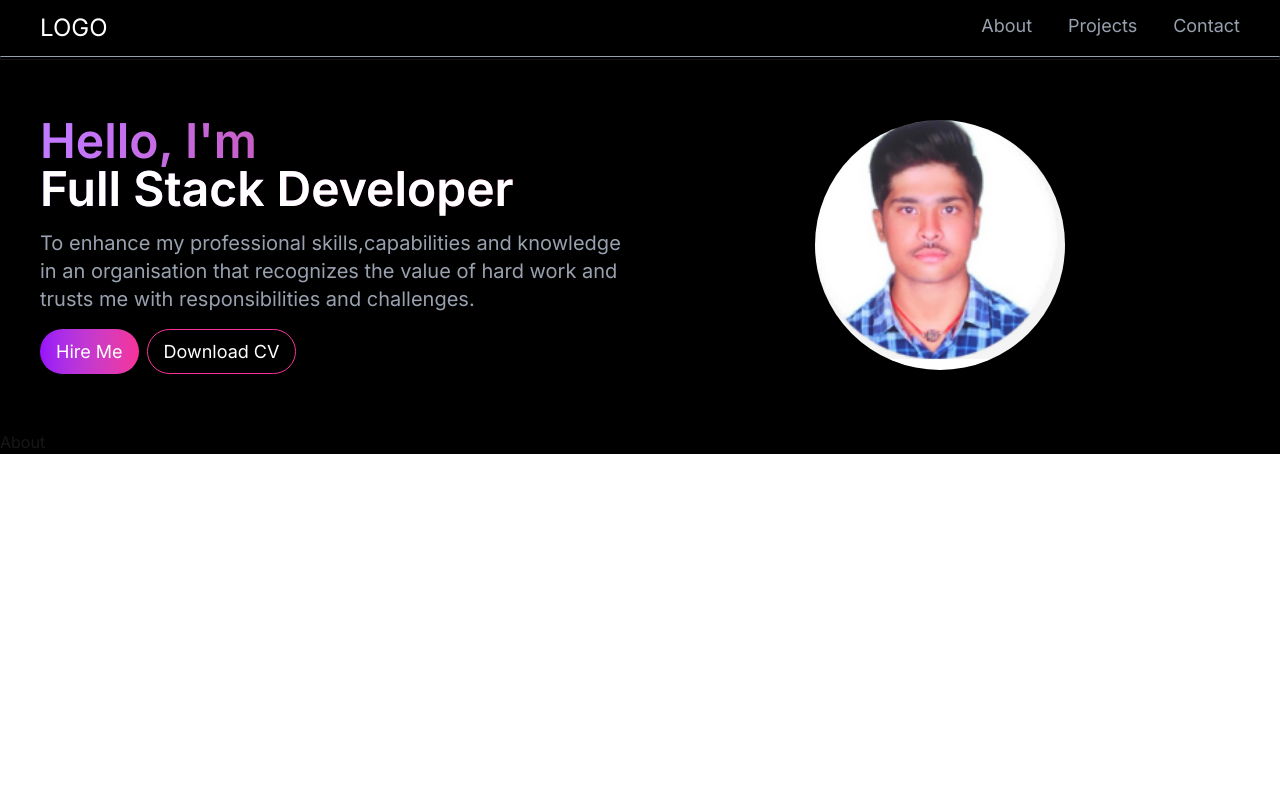
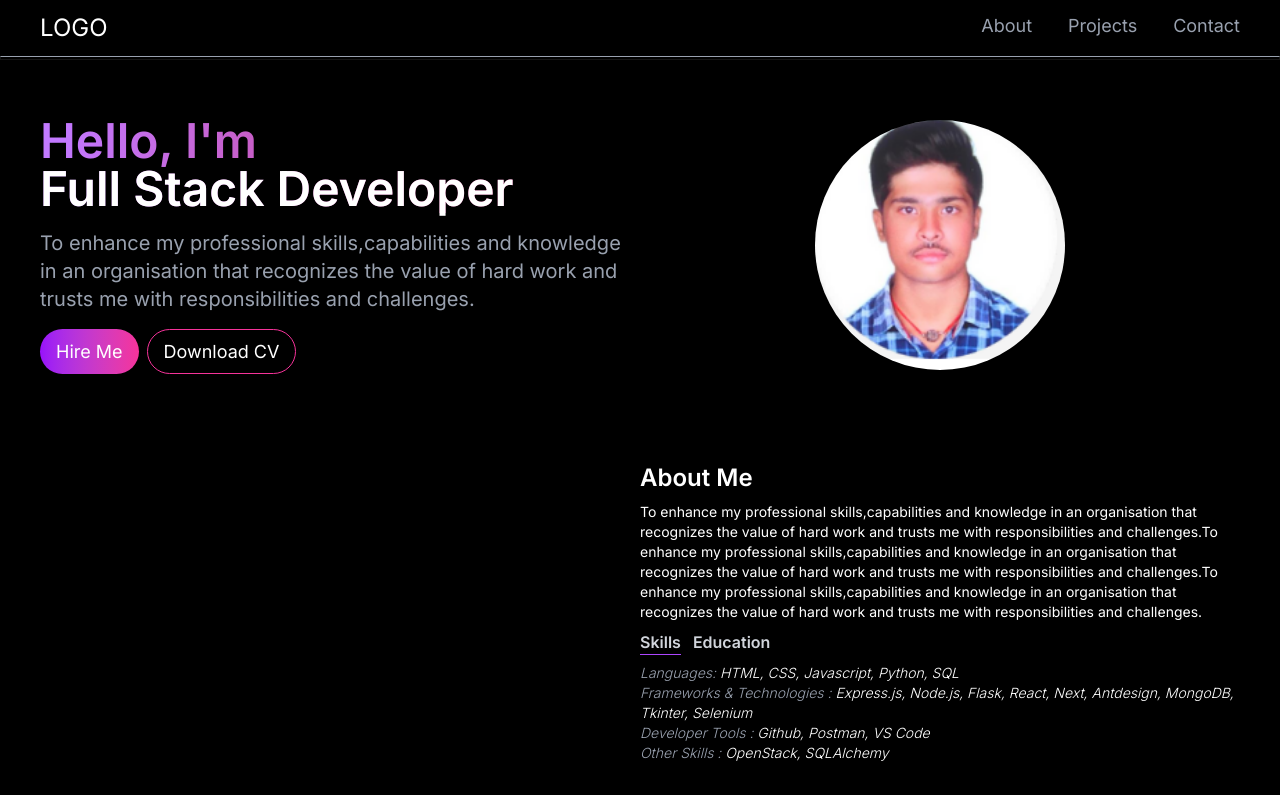
Before and after one commit to GaneshV21/Portfolio, a Next.js app: page / in a window 1280 px wide. Built offline with nearby package versions, Linux system fonts and the light colour scheme.

Commit message:
right side completed for about page

```diff
--- a/app/components/About.js
+++ b/app/components/About.js
@@ -1,8 +1,93 @@
-import React from "react";
-import PropTypes from "prop-types";
+"use client";
+import { useState } from "react";
 
 function About() {
-  return <div>About</div>;
+  let [state, setState] = useState("skills");
+  return (
+    <div className="flex p-4 lg:p-8 justify-between">
+      <div></div>
+      <div className="lg:w-1/2 flex gap-4">
+        <div className="flex flex-col gap-2">
+          <p className="text-white text-2xl font-semibold">About Me</p>
+          <p className="text-white text-sm">
+            To enhance my professional skills,capabilities and knowledge in an
+            organisation that recognizes the value of hard work and trusts me
+            with responsibilities and challenges.To enhance my professional
+            skills,capabilities and knowledge in an organisation that recognizes
+            the value of hard work and trusts me with responsibilities and
+            challenges.To enhance my professional skills,capabilities and
+            knowledge in an organisation that recognizes the value of hard work
+            and trusts me with responsibilities and challenges.
+          </p>
+          <div className="flex flex-col gap-2">
+            <div className="flex gap-3">
+              <p
+                className={` font-semibold text-gray-300 hover:text-white text-md border-b ${state === "skills" ? "border-b-purple-500" : "border-none"}  cursor-pointer`}
+                onClick={() => setState("skills")}
+              >
+                Skills
+              </p>
+              <p
+                className={`font-semibold text-gray-300 hover:text-white text-md border-b ${state === "education" ? "border-b-purple-500" : "border-none"} cursor-pointer`}
+                onClick={() => setState("education")}
+              >
+                Education
+              </p>
+            </div>
+            {state === "skills" && (
+              <div className="text-white text-sm">
+                <p className="text-gray-400 font-light italic">
+                  Languages:{" "}
+                  <span className="text-white">
+                    HTML, CSS, Javascript, Python, SQL
+                  </span>
+                </p>
+
+                <p className="text-gray-400 font-light italic">
+                  Frameworks & Technologies :{" "}
+                  <span className="text-white">
+                    Express.js, Node.js, Flask, React, Next, Antdesign, MongoDB,
+                    Tkinter, Selenium
+                  </span>
+                </p>
+
+                <p className="text-gray-400 font-light italic">
+                  Developer Tools :{" "}
+                  <span className="text-white">Github, Postman, VS Code</span>
+                </p>
+                <p className="text-gray-400 font-light italic">
+                  Other Skills :{" "}
+                  <span className="text-white">OpenStack, SQLAlchemy</span>
+                </p>
+              </div>
+            )}
+
+            {state === "education" && (
+              <div className="flex flex-col gap-2 text-white">
+                <div>
+                  <p className="text-sm ">
+                    Bachelor of Technology in Information Technology
+                  </p>
+                  <p className="text-sm text-gray-400 font-light italic">
+                    Saranathan College of Enginnering (Aug 2019 - May 2023)
+                  </p>
+                </div>
+
+                <div>
+                  <p className="text-sm ">
+                    Higher Secondary Certificate Examination
+                  </p>
+                  <p className="text-sm text-gray-400 font-light italic">
+                    E.R. Higher Secondary School (Mar 2018 - May 2019)
+                  </p>
+                </div>
+              </div>
+            )}
+          </div>
+        </div>
+      </div>
+    </div>
+  );
 }
 
 export default About;
```
